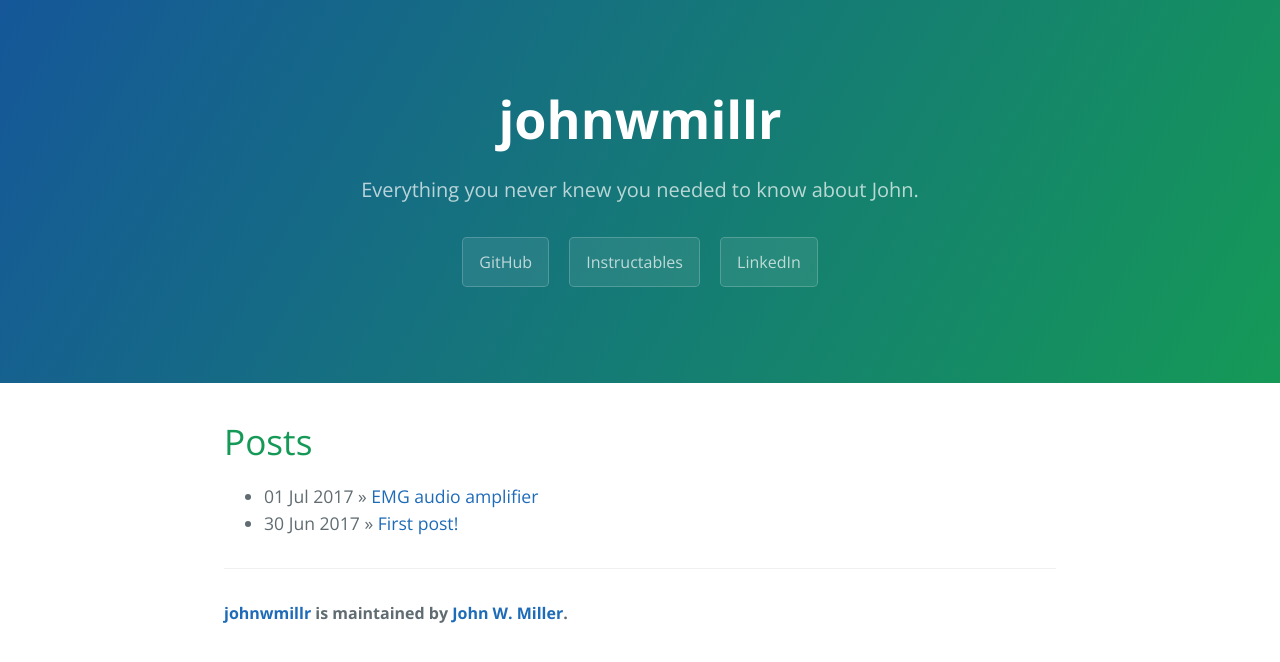
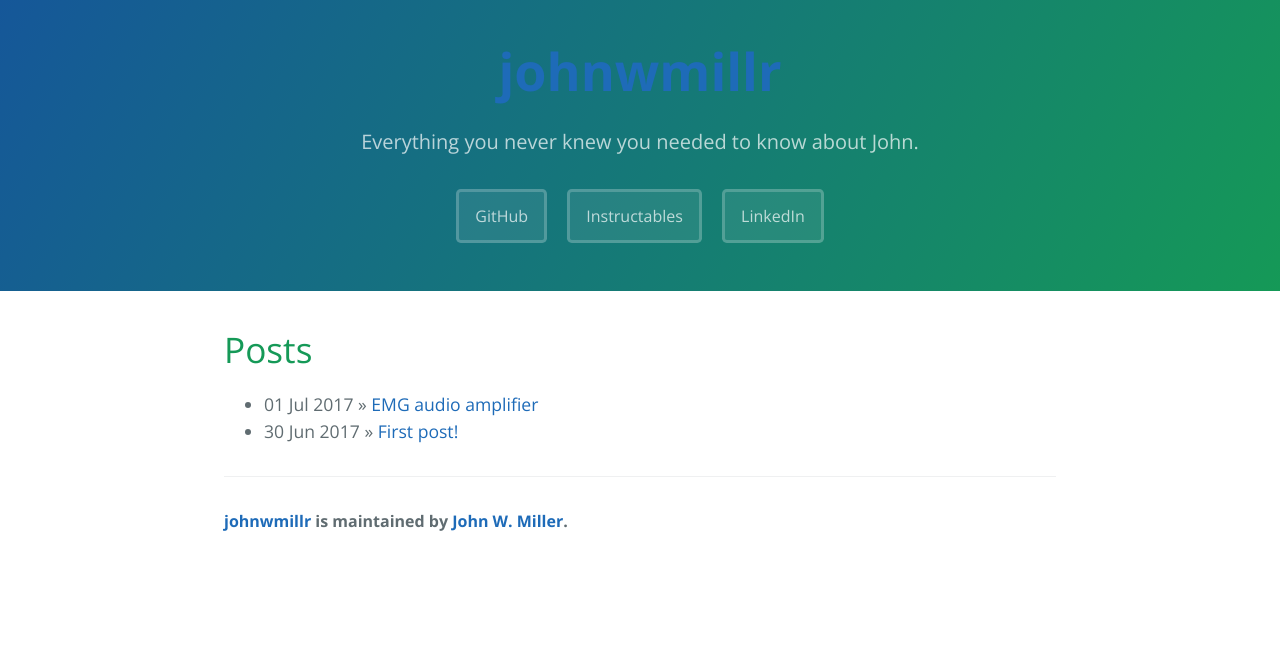
Before and after one commit to johnwmillr/johnwmillr.github.io, a Jekyll site: the page built from index.html, in a window 1280 px wide. Shown: the top 662 px of the page. Built offline with Jekyll 4.4.1, drawn with Linux system fonts in a browser that asks for light colours; the list of posts is cut into pages by our own code.

Commit message:
Page title is a hyperlink, but wrong color

```diff
--- a/_includes/page-header.html
+++ b/_includes/page-header.html
@@ -1,6 +1,12 @@
 <section class="page-header">
-  <h1 class="project-name">{{ site.title }}</h1>
-  <!--<h1 class="project-name"> <a class="header-link" href="{{ site.baseurl }}/"> {{ site.title }}</a></h1>-->
+  <!-- <h1 class="project-name">{{ site.title }}</h1> -->
+
+  <h1 class="project-name">
+    <a class="header-link" href="{{ site.baseurl }}/"
+       style="text-decoration: none"
+       color=white>
+       {{ site.title }}
+    </a></h1>
   <h2 class="project-tagline">{{ site.tagline }}</h2>
   <a href="https://github.com/johnwmillr" class="btn">GitHub</a>
   <a href="https://www.instructables.com/member/johnwmillr/" class="btn">Instructables</a>
--- a/css/cayman.css
+++ b/css/cayman.css
@@ -131,8 +131,8 @@
 a { color: #1e6bb8; text-decoration: none; }
 a:hover { text-decoration: underline; }
 
-.btn { display: inline-block; margin-bottom: 1rem; color: rgba(255, 255, 255, 0.7); background-color: rgba(255, 255, 255, 0.08); border-color: rgba(255, 255, 255, 0.2); border-style: solid; border-width: 1px; border-radius: 0.3rem; transition: color 0.2s, background-color 0.2s, border-color 0.2s; }
-.btn:hover { color: rgba(255, 255, 255, 0.8); text-decoration: none; background-color: rgba(255, 255, 255, 0.2); border-color: rgba(255, 255, 255, 0.3); }
+.btn { display: inline-block; margin-bottom: 1rem; color: rgba(255, 255, 255, 0.7); background-color: rgba(255, 255, 255, 0.08); border-color: rgba(255, 255, 255, 0.2); border-style: solid; border-width: 3px; border-radius: 0.3rem; transition: color 0.2s, background-color 0.2s, border-color 0.2s; }
+.btn:hover { color: rgba(255, 255, 255, 0.95); text-decoration: none; background-color: rgba(255, 255, 255, 0.3); border-color: rgba(255, 255, 255, 0.3); }
 .btn + .btn { margin-left: 1rem; }
 @media screen and (min-width: 64em) { .btn { padding: 0.75rem 1rem; } }
 @media screen and (min-width: 42em) and (max-width: 64em) { .btn { padding: 0.6rem 0.9rem; font-size: 0.9rem; } }
@@ -140,11 +140,13 @@
   .btn + .btn { margin-top: 1rem; margin-left: 0; } }
 
 .page-header { color: #fff; text-align: center; background-color: #159957; background-image: linear-gradient(120deg, #155799, #159957); }
-@media screen and (min-width: 64em) { .page-header { padding: 5rem 6rem; } }
+@media screen and (min-width: 64em) { .page-header { padding: 2rem 3rem; } }
 @media screen and (min-width: 42em) and (max-width: 64em) { .page-header { padding: 3rem 4rem; } }
 @media screen and (max-width: 42em) { .page-header { padding: 2rem 1rem; } }
 
 .project-name { margin-top: 0; margin-bottom: 0.1rem; }
+.page-name:link  { color: rgba(255, 255, 255, 1); }
+.page-name:hover { color: rgba(255, 255, 255, 1); text-decoration: underline;}
 @media screen and (min-width: 64em) { .project-name { font-size: 3.25rem; } }
 @media screen and (min-width: 42em) and (max-width: 64em) { .project-name { font-size: 2.25rem; } }
 @media screen and (max-width: 42em) { .project-name { font-size: 1.75rem; } }
```
